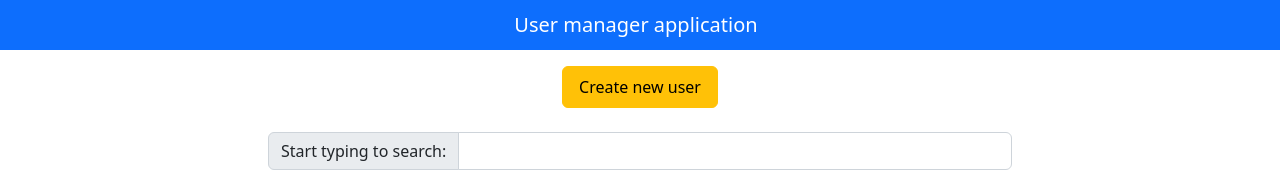
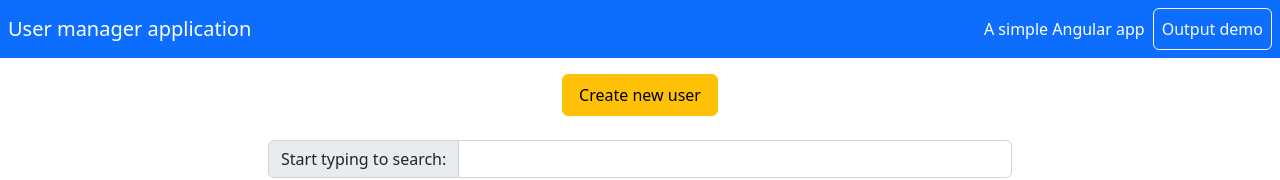
Before and after one commit to Training360/Angular-basic-t360-2023, an Angular app in the folder projects/user-manager/: page / in a window 1280 px wide. Shown: the top 180 px of the page. Built offline with nearby package versions, Linux system fonts and the light colour scheme; no server answers.

Commit message:
@Output() demo

```diff
--- a/projects/user-manager/src/app/app.component.html
+++ b/projects/user-manager/src/app/app.component.html
@@ -1,4 +1,9 @@
-<app-app-title [title]="currentTitle"></app-app-title>
+<app-app-title
+  [title]="currentTitle"
+  [message]="currentMessage"
+  (buttonWasClicked)="buttonClickedMessage()"
+  >
+</app-app-title>
 <div class="container">
   <router-outlet></router-outlet>
 </div>
--- a/projects/user-manager/src/app/app.component.ts
+++ b/projects/user-manager/src/app/app.component.ts
@@ -8,5 +8,9 @@ import { Component, Output } from '@angular/core';
 export class AppComponent {
 
   currentTitle = 'User manager application';
+  currentMessage: string = 'A simple Angular app';
 
+  buttonClickedMessage() {
+    this.currentMessage = 'Hey, you have just clicked the button';
 }
+}
--- a/projects/user-manager/src/app/components/app-title/app-title.component.html
+++ b/projects/user-manager/src/app/components/app-title/app-title.component.html
@@ -1,3 +1,7 @@
-<nav class="navbar bg-primary justify-content-center">
-  <a class="navbar-brand text-white h4 ms-2 mb-0">{{ title }}</a>
+<nav class="navbar bg-primary d-flex">
+  <a class="navbar-brand text-white h4 mb-0 me-auto p-2">{{ title }}</a>
+  <span class="text-white p-2">{{ message }}</span>
+  <button class="btn btn-outline-light p-2 me-2" (click)="onButtonClick()">
+    Output demo
+  </button>
 </nav>
--- a/projects/user-manager/src/app/components/app-title/app-title.component.ts
+++ b/projects/user-manager/src/app/components/app-title/app-title.component.ts
@@ -8,5 +8,10 @@ import { Component, EventEmitter, Input, Output } from '@angular/core';
 export class AppTitleComponent {
 
   @Input() title: string = '';
+  @Input() message: string = '';
+  @Output() buttonWasClicked = new EventEmitter<void>();
 
+  onButtonClick() {
+    this.buttonWasClicked.emit();
+  }
 }
```
